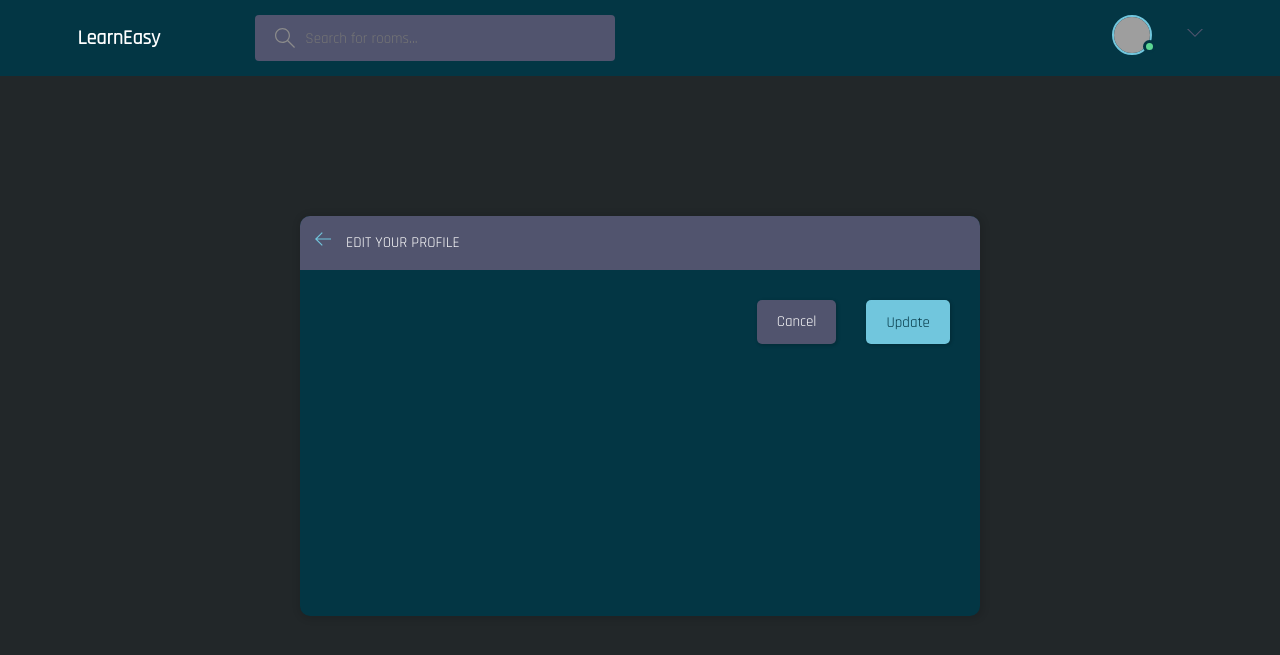
After one commit to Prateek-Giree/LearnEasy-django-project, a Django app: template myapp/templates/myapp/update_user.html in a window 1280 px wide. The commit adds this page. Shown: the top 655 px of the page. Run offline with Django 5.2, Linux system fonts and the light colour scheme; the template is opened without the code that fills it, so the values that code supplies are empty; grey boxes are pictures that could not be loaded.

Commit message:
user update

```diff
--- a/myapp/templates/myapp/profile.html
+++ b/myapp/templates/myapp/profile.html
@@ -20,7 +20,9 @@ Profile | {{user.username}}
           <div class="profile__info">
             <h3>{{user.username}}</h3>
             <p>@{{user.username}}</p>
-            <a href="edit-user.html" class="btn btn--main btn--pill">Edit Profile</a>
+            {% if request.user == user %}
+            <a href="{% url 'update-user' %}" class="btn btn--main btn--pill">Edit Profile</a>
+            {% endif %}
           </div>
           <div class="profile__about">
             <h3>About</h3>
--- /dev/null
+++ b/myapp/templates/myapp/update_user.html
@@ -0,0 +1,45 @@
+{% extends 'main.html' %}
+
+{% block title %}
+User Update | {{request.user}}
+{% endblock title %}
+
+{% block body %}
+<main class="update-account layout">
+    <div class="container">
+        <div class="layout__box">
+            <div class="layout__boxHeader">
+                <div class="layout__boxTitle">
+                    <a href="{{request.META.HTTP_REFERER}}">
+                        <svg version="1.1" xmlns="http://www.w3.org/2000/svg" width="32" height="32"
+                            viewBox="0 0 32 32">
+                            <title>arrow-left</title>
+                            <path
+                                d="M13.723 2.286l-13.723 13.714 13.719 13.714 1.616-1.611-10.96-10.96h27.625v-2.286h-27.625l10.965-10.965-1.616-1.607z">
+                            </path>
+                        </svg>
+                    </a>
+                    <h3>Edit your profile</h3>
+                </div>
+            </div>
+            <div class="layout__body">
+                <form class="form" action="" method='POST'>
+                    {% csrf_token %}
+                    {% for field in form %}
+                    <div class="form__group">
+                        <label for="">{{field.label}}</label>
+                        {{field}}
+                    </div>
+                    {% endfor %}
+                    <div class="form__action">
+                        <a class="btn btn--dark" href="{{request.META.HTTP_REFERER}}">Cancel</a>
+                        <button class="btn btn--main" type="submit">Update</button>
+                    </div>
+                </form>
+            </div>
+        </div>
+    </div>
+    </div>
+</main>
+
+{% endblock body %}
--- a/myapp/urls.py
+++ b/myapp/urls.py
@@ -22,4 +22,5 @@ urlpatterns = [
         views.deleteActivityMessage,
         name="delete-activity-message",
     ),
+    path("update-user/", views.updateUser, name="update-user"),
 ]
--- a/templates/navbar.html
+++ b/templates/navbar.html
@@ -5,11 +5,17 @@
     </a>
     <form method="GET" action="{% url 'home' %}" class="header__search">
       <label>
-        <svg version="1.1" xmlns="http://www.w3.org/2000/svg" width="32" height="32" viewBox="0 0 32 32">
+        <svg
+          version="1.1"
+          xmlns="http://www.w3.org/2000/svg"
+          width="32"
+          height="32"
+          viewBox="0 0 32 32"
+        >
           <title>search</title>
           <path
-            d="M32 30.586l-10.845-10.845c1.771-2.092 2.845-4.791 2.845-7.741 0-6.617-5.383-12-12-12s-12 5.383-12 12c0 6.617 5.383 12 12 12 2.949 0 5.649-1.074 7.741-2.845l10.845 10.845 1.414-1.414zM12 22c-5.514 0-10-4.486-10-10s4.486-10 10-10c5.514 0 10 4.486 10 10s-4.486 10-10 10z">
-          </path>
+            d="M32 30.586l-10.845-10.845c1.771-2.092 2.845-4.791 2.845-7.741 0-6.617-5.383-12-12-12s-12 5.383-12 12c0 6.617 5.383 12 12 12 2.949 0 5.649-1.074 7.741-2.845l10.845 10.845 1.414-1.414zM12 22c-5.514 0-10-4.486-10-10s4.486-10 10-10c5.514 0 10 4.486 10 10s-4.486 10-10 10z"
+          ></path>
         </svg>
         <input name="q" placeholder="Search for rooms..." />
       </label>
@@ -18,14 +24,20 @@
       <!-- Logged In -->
 
       <div class="header__user">
-        <a href="profile.html">
+        <a href="{% url 'user-profile' request.user.id %}">
           <div class="avatar avatar--medium active">
             <img src="https://randomuser.me/api/portraits/men/37.jpg" />
           </div>
-          <p> {{request.user.username}}</p>
+          <p>{{request.user.username}}</p>
         </a>
         <button class="dropdown-button">
-          <svg version="1.1" xmlns="http://www.w3.org/2000/svg" width="32" height="32" viewBox="0 0 32 32">
+          <svg
+            version="1.1"
+            xmlns="http://www.w3.org/2000/svg"
+            width="32"
+            height="32"
+            viewBox="0 0 32 32"
+          >
             <title>chevron-down</title>
             <path d="M16 21l-13-13h-3l16 16 16-16h-3l-13 13z"></path>
           </svg>
@@ -33,25 +45,39 @@
       </div>
 
       <div class="dropdown-menu">
-        <a href="settings.html" class="dropdown-link"><svg version="1.1" xmlns="http://www.w3.org/2000/svg" width="32"
-            height="32" viewBox="0 0 32 32">
+        <a href=" {% url 'update-user' %} " class="dropdown-link"
+          ><svg
+            version="1.1"
+            xmlns="http://www.w3.org/2000/svg"
+            width="32"
+            height="32"
+            viewBox="0 0 32 32"
+          >
             <title>tools</title>
             <path
-              d="M27.465 32c-1.211 0-2.35-0.471-3.207-1.328l-9.392-9.391c-2.369 0.898-4.898 0.951-7.355 0.15-3.274-1.074-5.869-3.67-6.943-6.942-0.879-2.682-0.734-5.45 0.419-8.004 0.135-0.299 0.408-0.512 0.731-0.572 0.32-0.051 0.654 0.045 0.887 0.277l5.394 5.395 3.586-3.586-5.394-5.395c-0.232-0.232-0.336-0.564-0.276-0.887s0.272-0.596 0.572-0.732c2.552-1.152 5.318-1.295 8.001-0.418 3.274 1.074 5.869 3.67 6.943 6.942 0.806 2.457 0.752 4.987-0.15 7.358l9.392 9.391c0.844 0.842 1.328 2.012 1.328 3.207-0 2.5-2.034 4.535-4.535 4.535zM15.101 19.102c0.26 0 0.516 0.102 0.707 0.293l9.864 9.863c0.479 0.479 1.116 0.742 1.793 0.742 1.398 0 2.535-1.137 2.535-2.535 0-0.668-0.27-1.322-0.742-1.793l-9.864-9.863c-0.294-0.295-0.376-0.74-0.204-1.119 0.943-2.090 1.061-4.357 0.341-6.555-0.863-2.631-3.034-4.801-5.665-5.666-1.713-0.561-3.468-0.609-5.145-0.164l4.986 4.988c0.391 0.391 0.391 1.023 0 1.414l-5 5c-0.188 0.188-0.441 0.293-0.707 0.293s-0.52-0.105-0.707-0.293l-4.987-4.988c-0.45 1.682-0.397 3.436 0.164 5.146 0.863 2.631 3.034 4.801 5.665 5.666 2.2 0.721 4.466 0.604 6.555-0.342 0.132-0.059 0.271-0.088 0.411-0.088z">
-            </path>
+              d="M27.465 32c-1.211 0-2.35-0.471-3.207-1.328l-9.392-9.391c-2.369 0.898-4.898 0.951-7.355 0.15-3.274-1.074-5.869-3.67-6.943-6.942-0.879-2.682-0.734-5.45 0.419-8.004 0.135-0.299 0.408-0.512 0.731-0.572 0.32-0.051 0.654 0.045 0.887 0.277l5.394 5.395 3.586-3.586-5.394-5.395c-0.232-0.232-0.336-0.564-0.276-0.887s0.272-0.596 0.572-0.732c2.552-1.152 5.318-1.295 8.001-0.418 3.274 1.074 5.869 3.67 6.943 6.942 0.806 2.457 0.752 4.987-0.15 7.358l9.392 9.391c0.844 0.842 1.328 2.012 1.328 3.207-0 2.5-2.034 4.535-4.535 4.535zM15.101 19.102c0.26 0 0.516 0.102 0.707 0.293l9.864 9.863c0.479 0.479 1.116 0.742 1.793 0.742 1.398 0 2.535-1.137 2.535-2.535 0-0.668-0.27-1.322-0.742-1.793l-9.864-9.863c-0.294-0.295-0.376-0.74-0.204-1.119 0.943-2.090 1.061-4.357 0.341-6.555-0.863-2.631-3.034-4.801-5.665-5.666-1.713-0.561-3.468-0.609-5.145-0.164l4.986 4.988c0.391 0.391 0.391 1.023 0 1.414l-5 5c-0.188 0.188-0.441 0.293-0.707 0.293s-0.52-0.105-0.707-0.293l-4.987-4.988c-0.45 1.682-0.397 3.436 0.164 5.146 0.863 2.631 3.034 4.801 5.665 5.666 2.2 0.721 4.466 0.604 6.555-0.342 0.132-0.059 0.271-0.088 0.411-0.088z"
+            ></path>
           </svg>
-          Settings</a>
-        <a href="{% url 'logout' %}" class="dropdown-link"><svg version="1.1" xmlns="http://www.w3.org/2000/svg"
-            width="32" height="32" viewBox="0 0 32 32">
+          Settings</a
+        >
+        <a href="{% url 'logout' %}" class="dropdown-link"
+          ><svg
+            version="1.1"
+            xmlns="http://www.w3.org/2000/svg"
+            width="32"
+            height="32"
+            viewBox="0 0 32 32"
+          >
             <title>sign-out</title>
             <path
-              d="M3 0h22c0.553 0 1 0 1 0.553l-0 3.447h-2v-2h-20v28h20v-2h2l0 3.447c0 0.553-0.447 0.553-1 0.553h-22c-0.553 0-1-0.447-1-1v-30c0-0.553 0.447-1 1-1z">
-            </path>
+              d="M3 0h22c0.553 0 1 0 1 0.553l-0 3.447h-2v-2h-20v28h20v-2h2l0 3.447c0 0.553-0.447 0.553-1 0.553h-22c-0.553 0-1-0.447-1-1v-30c0-0.553 0.447-1 1-1z"
+            ></path>
             <path
-              d="M21.879 21.293l1.414 1.414 6.707-6.707-6.707-6.707-1.414 1.414 4.293 4.293h-14.172v2h14.172l-4.293 4.293z">
-            </path>
+              d="M21.879 21.293l1.414 1.414 6.707-6.707-6.707-6.707-1.414 1.414 4.293 4.293h-14.172v2h14.172l-4.293 4.293z"
+            ></path>
           </svg>
-          Logout</a>
+          Logout</a
+        >
       </div>
     </nav>
   </div>
```
Also changed, not shown: myapp/forms.py (+7 -0 lines), myapp/views.py (+16 -1 lines).
